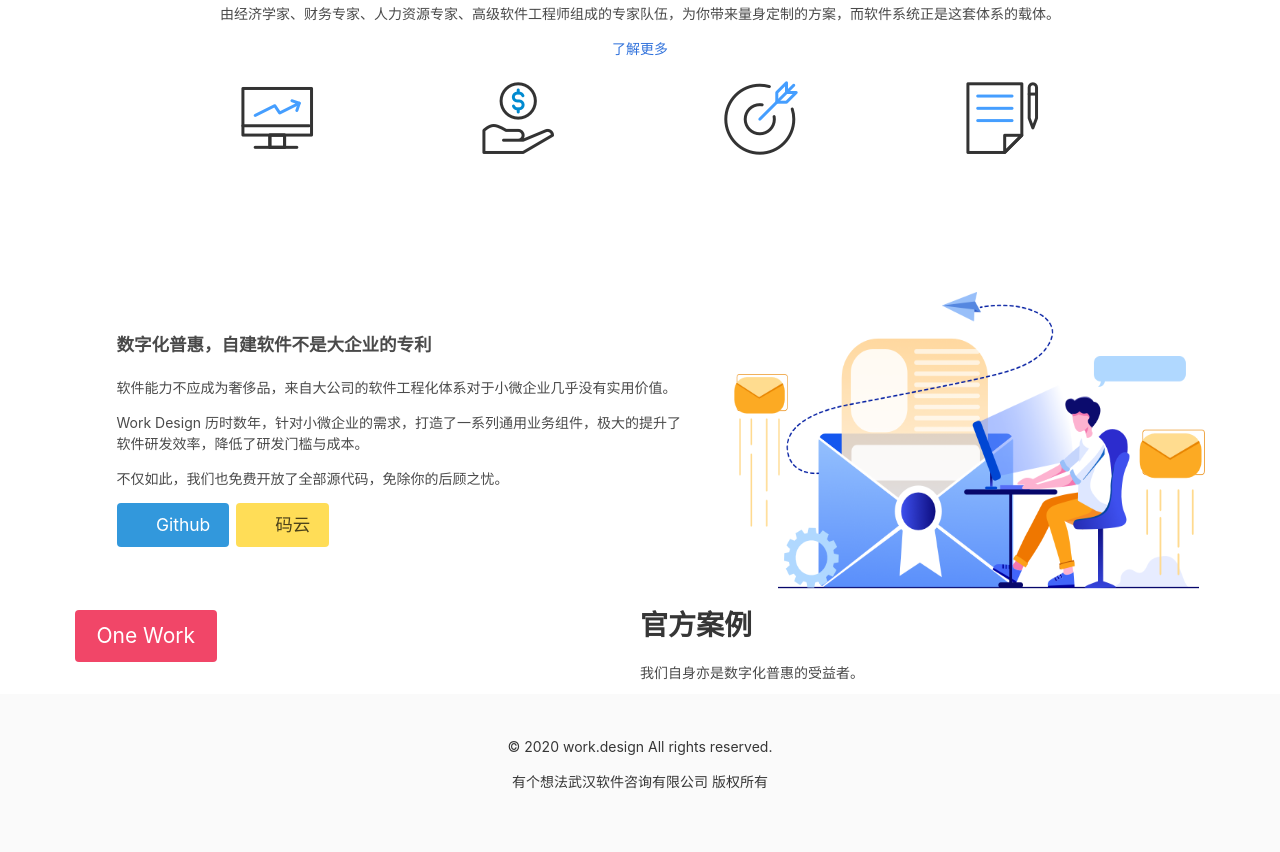
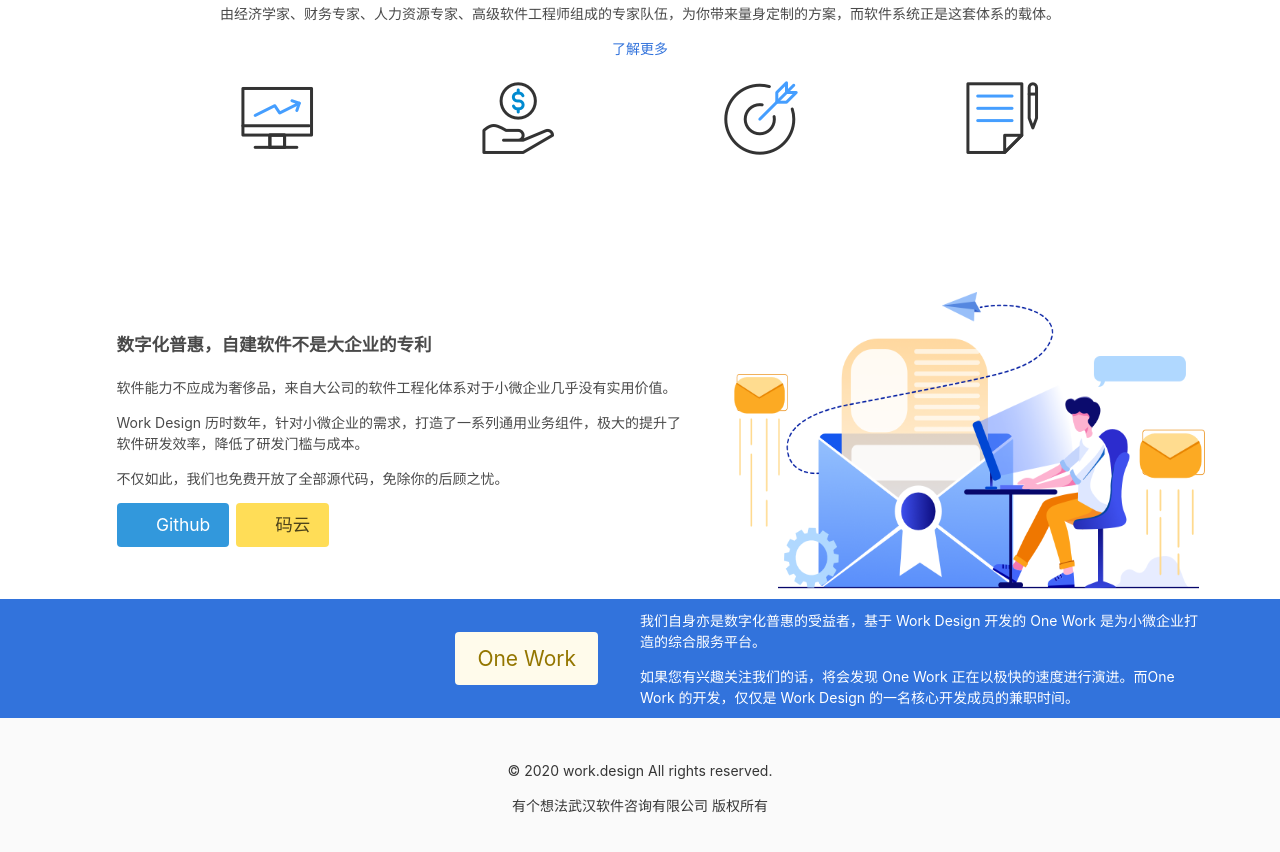
Before and after one commit to yigexiangfa/yigexiangfa.github.io, a Jekyll site: the page built from index.md, in a window 1280 px wide and 900 px high, scrolled down 679 px. Shown: the top 852 px of the window. Built offline with Jekyll 4.4.1, drawn with Linux system fonts in a browser that asks for light colours; some web fonts are replaced.

Commit message:
work design

```diff
--- a/_layouts/door.html
+++ b/_layouts/door.html
@@ -60,19 +60,19 @@
     </div>
   </div>
 </section>
-<section class="hero is-medium">
+<section class="hero is-medium is-link">
   <div class="container tile is-parent" style="width: 100%;">
-    <div class="tile is-6">
+    <div class="tile is-6" style="justify-content: flex-end; align-items: center; padding-right: 3rem;">
       <div class="content">
-        <a href="https://one.work">
-          <button class="button is-large is-danger">One Work</button>
+        <a href="https://one.work" target="_blank">
+          <button class="button is-large is-warning is-light">One Work</button>
         </a>
       </div>
     </div>
-    <div class="tile is-vertical is-6">
-      <h2 class="title">官方案例</h2>
+    <div class="tile is-vertical is-6" style="align-items: center;">
       <div class="content">
-        <p>我们自身亦是数字化普惠的受益者。</p>
+        <p>我们自身亦是数字化普惠的受益者，基于 Work Design 开发的 One Work 是为小微企业打造的综合服务平台。</p>
+        <p>如果您有兴趣关注我们的话，将会发现 One Work 正在以极快的速度进行演进。而One Work 的开发，仅仅是 Work Design 的一名核心开发成员的兼职时间。</p>
       </div>
     </div>
   </div>
```
